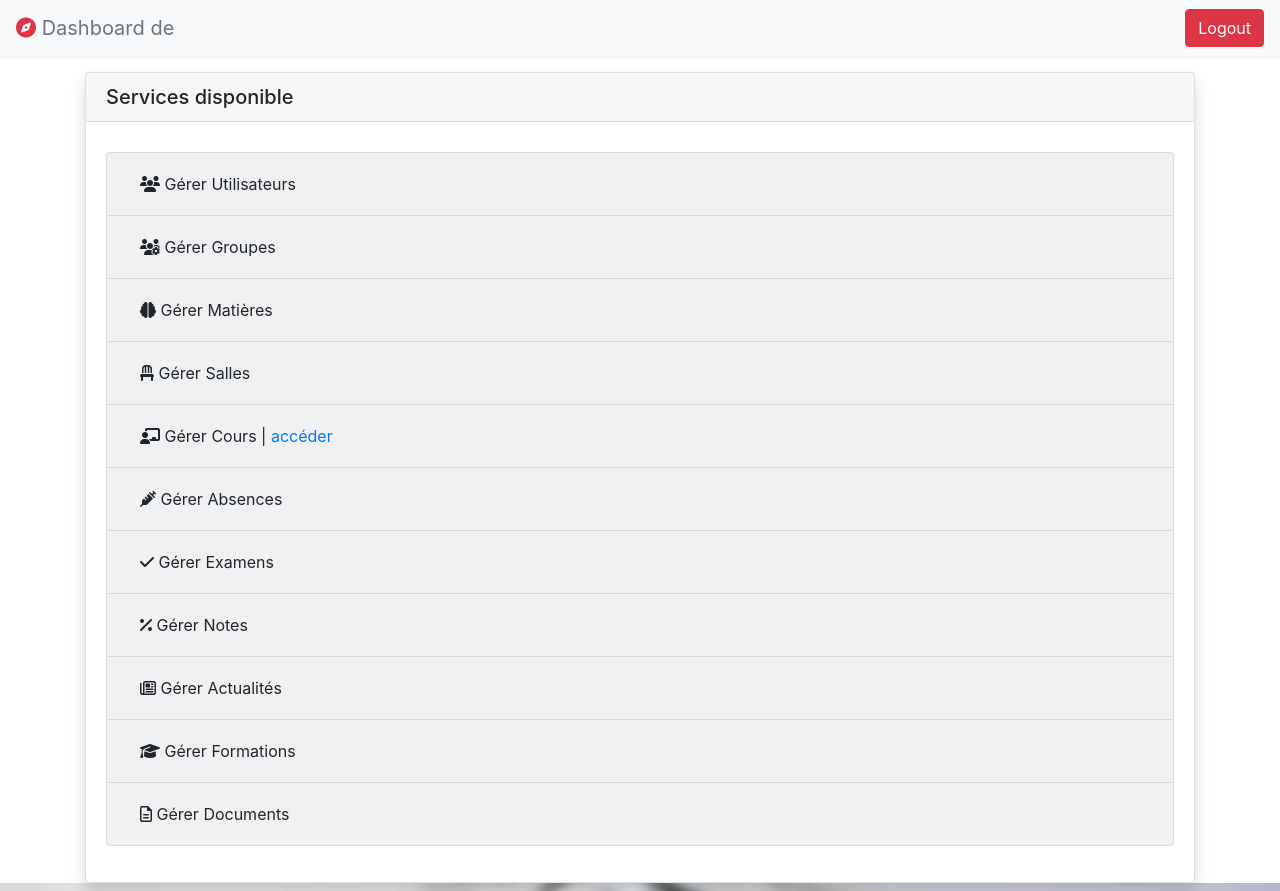
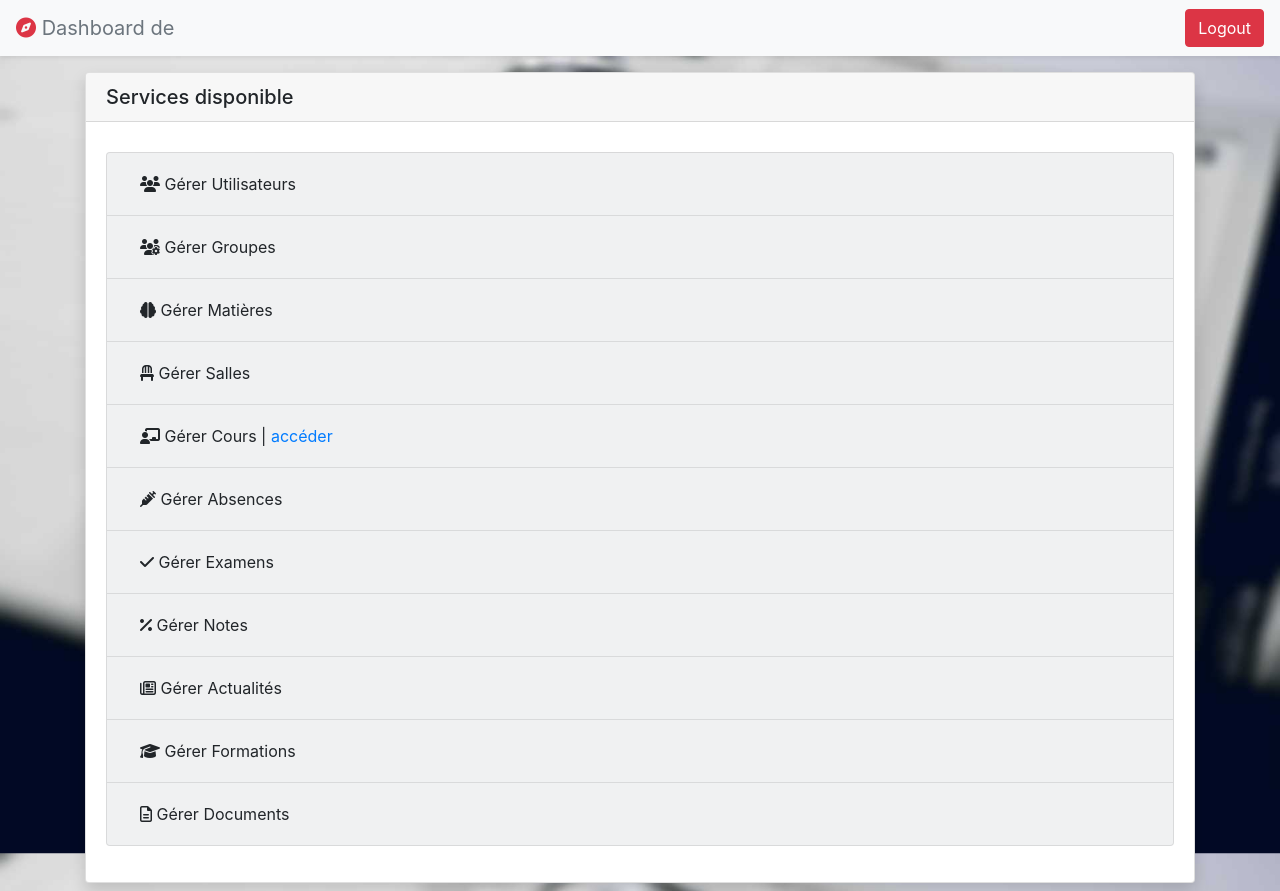
Before and after one commit to sachahjkl/edt, a Symfony app: template templates/admin/index.html.twig in a window 1280 px wide. Run offline with Twig, Linux system fonts and the light colour scheme; the template is opened without the code that fills it, so the values that code supplies are empty; some libraries are stand-ins or nearby versions.

Commit message:
refixed background

```diff
--- a/templates/base.html.twig
+++ b/templates/base.html.twig
@@ -11,6 +11,10 @@
               crossorigin="anonymous">
     {% endblock %}
     <style>
+        body{
+            background: transparent;
+        }
+
         html {
             background: url("{{ asset('images/bg.jpg') }}") no-repeat center fixed;
             background-size: cover;
```
